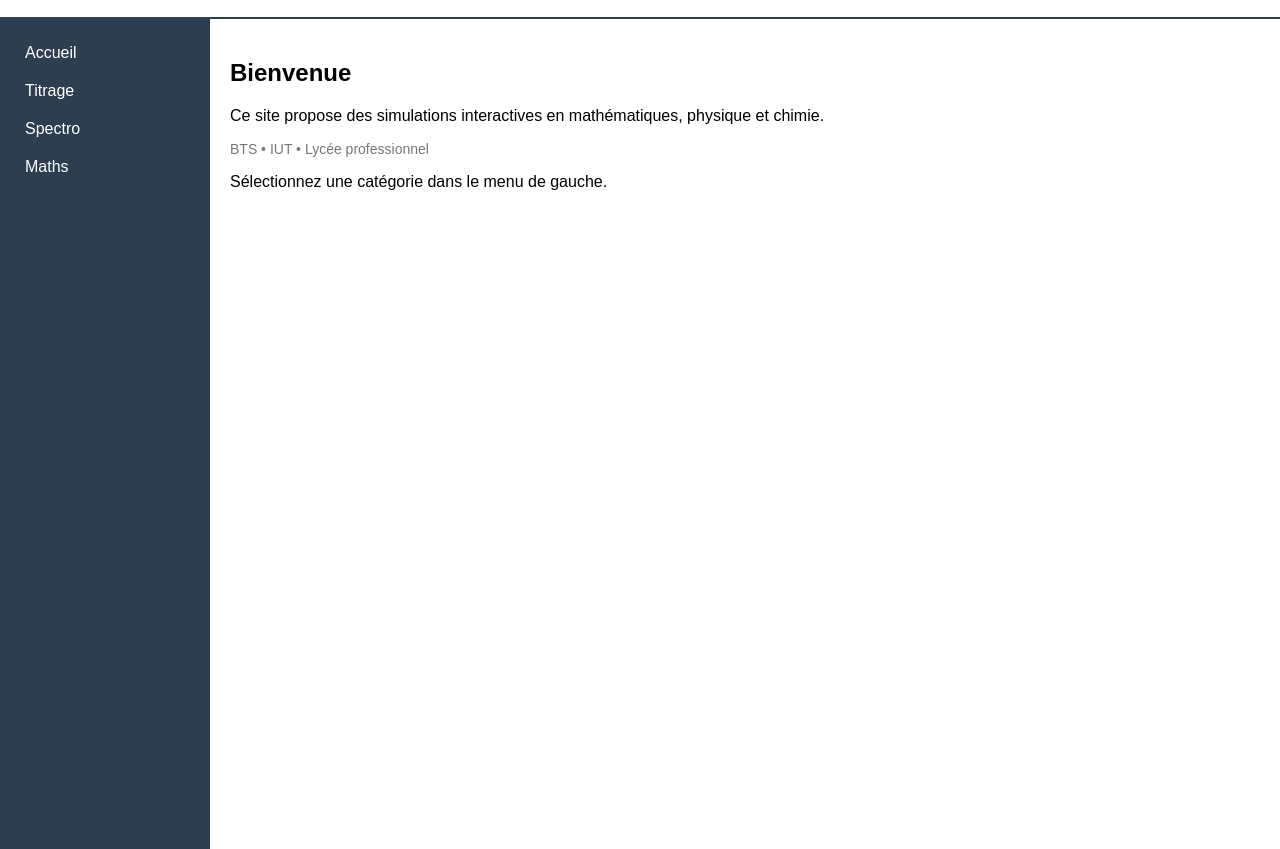
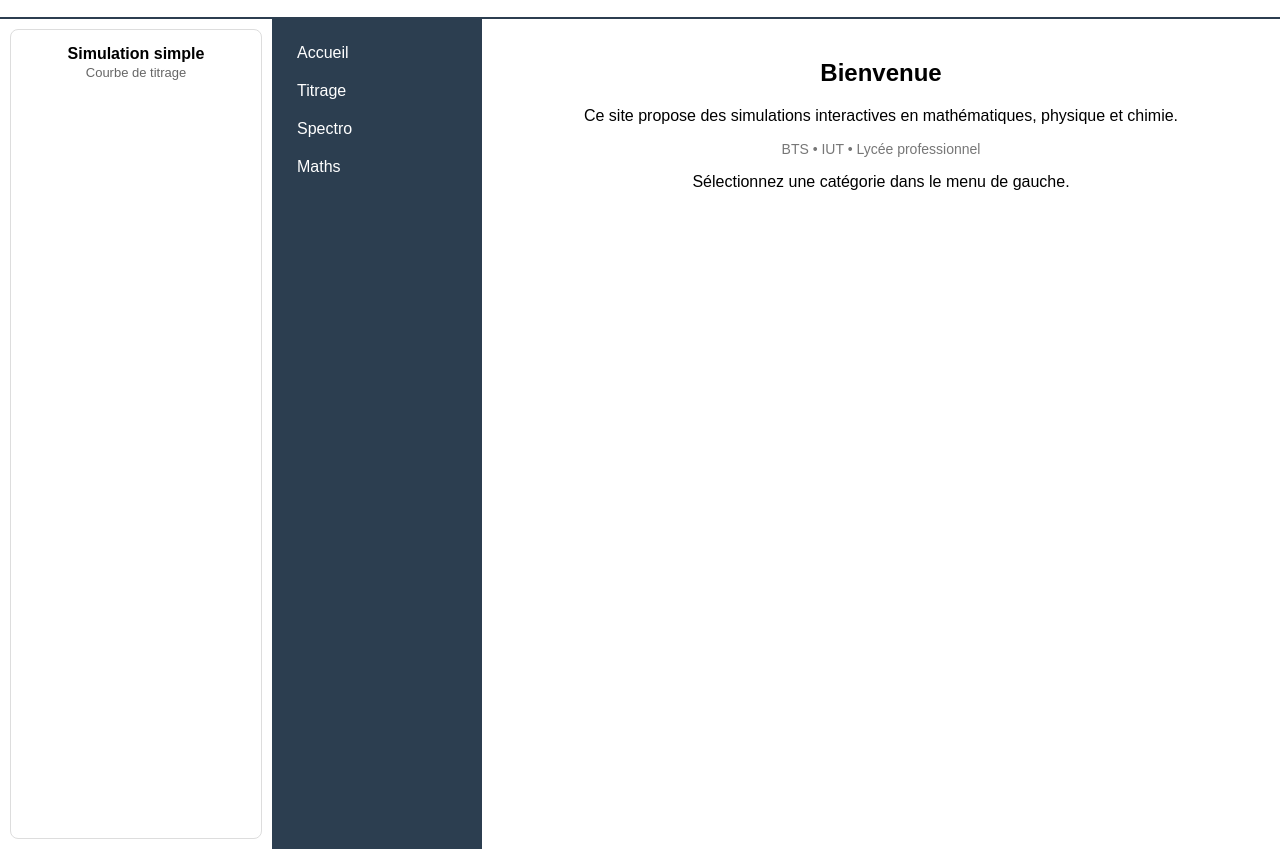
Before and after one commit to cferreiralab/cferreiralab.github.io, a plain HTML site: page index.html in a window 1280 px wide. Shown: the part 83-932 px from the top of the page. Drawn offline with Linux system fonts and the light colour scheme.

Commit message:
Update index.html

```diff
--- a/index.html
+++ b/index.html
@@ -38,16 +38,26 @@ body {
 .content {
     flex: 1;
     padding: 20px;
+    text-align: center;
 }
 
 /* CARTES */
 .card {
     display: inline-block;
+    width: 220px;
+    padding: 15px;
+    margin: 10px;
     background: white;
-    padding: 10px;
-    margin: 10px;
     border-radius: 8px;
-    box-shadow: 0px 0px 5px rgba(0,0,0,0.1);
+    border: 1px solid #ddd;
+    text-align: center;
+    cursor: pointer;
+    transition: 0.2s;
+}
+
+/* effet au survol */
+.card:hover {
+    background: #f0f0f0;
 }
 </style>
 </head>
@@ -63,6 +73,13 @@ body {
 </div>
 
 <div class="container">
+
+<div class='card'>
+    <strong>Simulation simple</strong><br>
+    <span style="font-size:13px; color:#666;">
+        Courbe de titrage
+    </span>
+</div>
 
     <!-- MENU -->
     <div class="sidebar">
```
